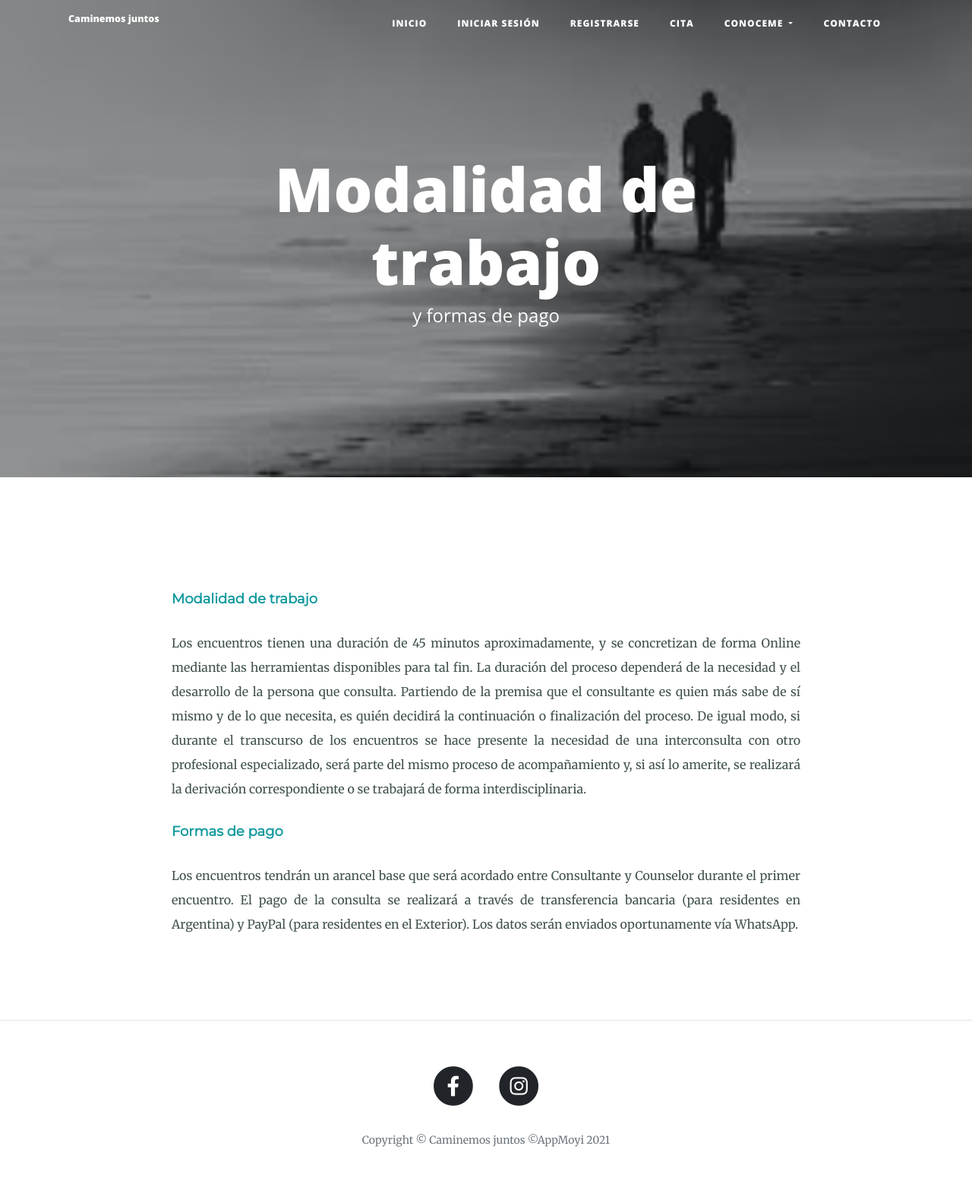
After one commit to moyicuervo/my-website, a Flask app: page /modalidad in a window 1280 px wide. The commit adds this page. Shown: the whole page at 76% size. Run offline with Flask 2, Linux system fonts and the light colour scheme; some libraries are stand-ins or nearby versions.

Commit message:
new pages and look & fell

```diff
--- a/main.py
+++ b/main.py
@@ -102,7 +102,7 @@ def admin_only(f):
 
 @app.route('/')
 def get_all_posts():
-    posts = BlogPost.query.all()
+    posts = BlogPost.query.order_by(desc(BlogPost.date))
     return render_template("index.html", all_posts=posts, current_user=current_user)
 
 
@@ -188,9 +188,14 @@ def about():
     return render_template("about.html", current_user=current_user)
 
 
-@app.route("/whycounseling")
-def whycounseling():
+@app.route("/why-counseling")
+def why_counseling():
     return render_template("why-counseling.html", current_user=current_user)
+
+
+@app.route("/modalidad")
+def modalidad():
+    return render_template("modalidad.html", current_user=current_user)
 
 
 @app.route("/contact", methods=["GET", "POST"])
--- a/templates/header.html
+++ b/templates/header.html
@@ -28,6 +28,8 @@
 
   <!-- Custom styles for this template -->
   <link href="{{ url_for('static', filename='css/clean-blog.min.css')}}" rel="stylesheet">
+  <link href="{{ url_for('static', filename='css/about.css')}}" rel="stylesheet">
+
 </head>
 
 <body>
@@ -65,8 +67,8 @@
                 Conoceme
               </a>
              <ul class="dropdown-menu dropdown-menu-right" aria-labelledby="navbarDropdownMenuLink">
-              <li><a class="dropdown-item" href="{{ url_for('whycounseling') }}">¿Por qué Counseling?</a></li>
-              <li><a class="dropdown-item" href="#">Modalidad de trabajo</a></li>
+              <li><a class="dropdown-item" href="{{ url_for('why_counseling') }}">¿Por qué Counseling?</a></li>
+              <li><a class="dropdown-item" href="{{ url_for('modalidad') }} ">Modalidad de trabajo</a></li>
               <li><hr class="dropdown-divider"></li>
               <li><a class="dropdown-item" href="{{ url_for('about') }}">Acerca de mí</a></li>
              </ul>
--- a/templates/index.html
+++ b/templates/index.html
@@ -1,7 +1,7 @@
 {% include "header.html" %}
 
   <!-- Page Header -->
-  <header class="masthead" style="background-image: url('../static/img/camjuntos.jpg')">
+  <header class="masthead" style="background-image: url('../static/img/counselingnewa.jpeg')">
     <link href="{{ url_for('static', filename='css/about.css')}}" rel="stylesheet">
     <div class="overlay"></div>
     <div class="container">
--- /dev/null
+++ b/templates/modalidad.html
@@ -0,0 +1,49 @@
+{% include "header.html" %}
+
+  <!-- Page Header -->
+  <header class="masthead" style="background-image: url({{ url_for('static', filename='img/whycounseling.jpeg')}})">
+    <link href="{{ url_for('static', filename='css/contact.css')}}" rel="stylesheet">
+    <link href="https://fonts.googleapis.com/css?family=Merriweather|Montserrat|Sacramento" rel="stylesheet">
+    <div class="overlay"></div>
+    <div class="container">
+      <div class="row">
+        <div class="col-lg-8 col-md-10 mx-auto">
+          <div class="page-heading">
+            <h1>Modalidad de trabajo</h1>
+            <span class="subheading">y formas de pago</span>
+          </div>
+        </div>
+      </div>
+    </div>
+  </header>
+
+  <!-- Main Content -->
+  <body>
+  <div class="container">
+    <div class="row">
+      <div class="col-lg-10 col-md-10 mx-auto">
+        <div class="middle-container">
+          <div classs="profile">
+              <div class="skills">
+                <div class="skill-row">
+                  <h3>Modalidad de trabajo</h3>
+                  <p>Los encuentros tienen una duración de 45 minutos aproximadamente, y se concretizan de forma Online mediante las herramientas disponibles para tal fin.
+                      La duración del proceso dependerá de la necesidad y el desarrollo de la persona que consulta. Partiendo de la premisa que el consultante es quien más sabe de sí mismo y de lo que necesita, es quién decidirá la continuación o finalización del proceso.
+                      De igual modo, si durante el transcurso de los encuentros se hace presente la necesidad de una interconsulta con otro profesional especializado, será parte del mismo proceso de acompañamiento y, si así lo amerite, se realizará la derivación correspondiente o se trabajará de forma interdisciplinaria.
+                  </p>
+                <h3>Formas de pago</h3>
+                  <p>
+                    Los encuentros tendrán un arancel base que será acordado entre Consultante y Counselor durante el primer encuentro. El pago de la consulta se realizará a través de transferencia bancaria (para residentes en Argentina) y PayPal (para residentes en el Exterior). Los datos serán enviados oportunamente vía WhatsApp.
+                  </p>
+
+                </div>
+              </div>
+          </div>
+        </div>
+      </div>
+    </div>
+  </div>
+  </body>
+  <hr>
+
+  {% include "footer.html" %}
```
Also changed, not shown: templates/about.html (+7 -8 lines), templates/appointment.html (+5 -2 lines), templates/why-counseling.html (+5 -6 lines), static/css/contact.css (line endings or trailing spaces), static/img/counselingnewa.jpeg (added), static/img/counselingnewb.jpeg (added).
